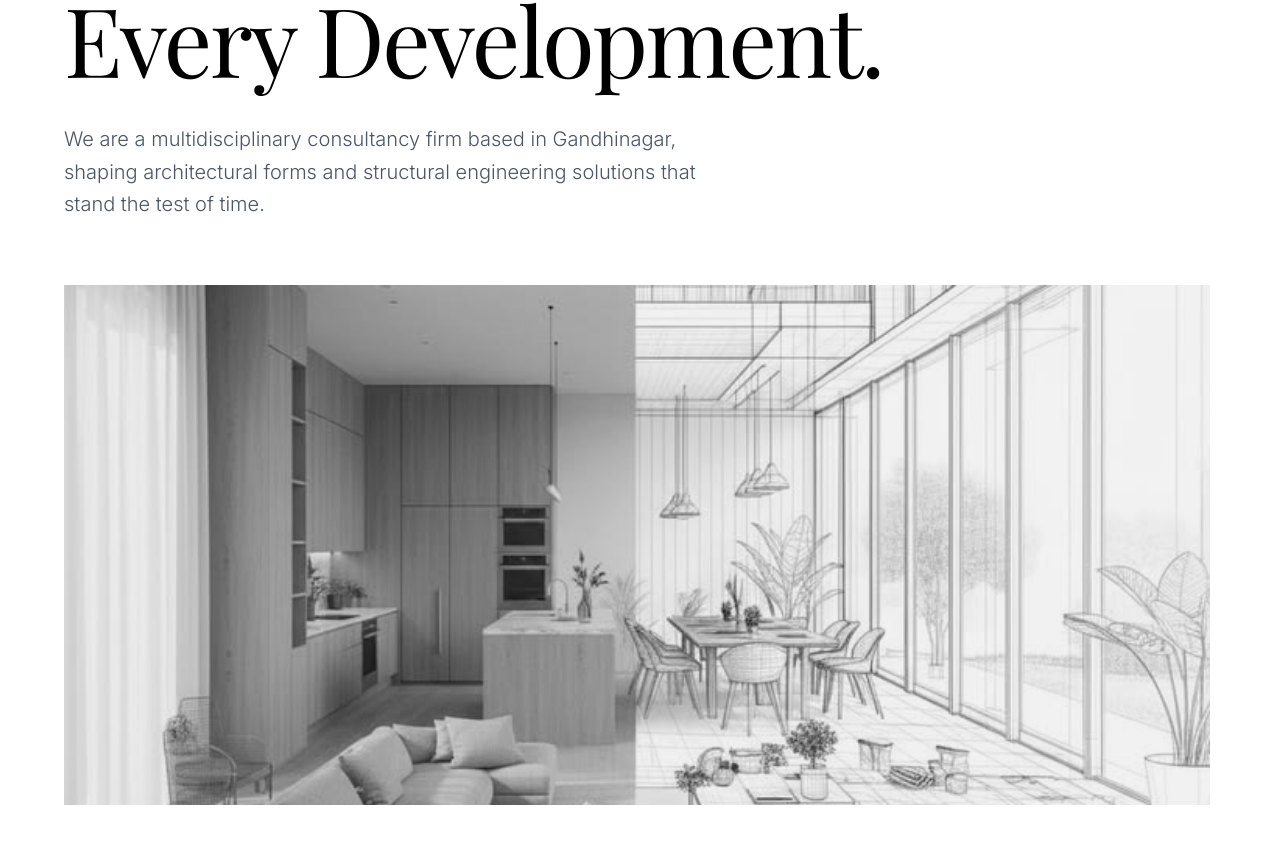
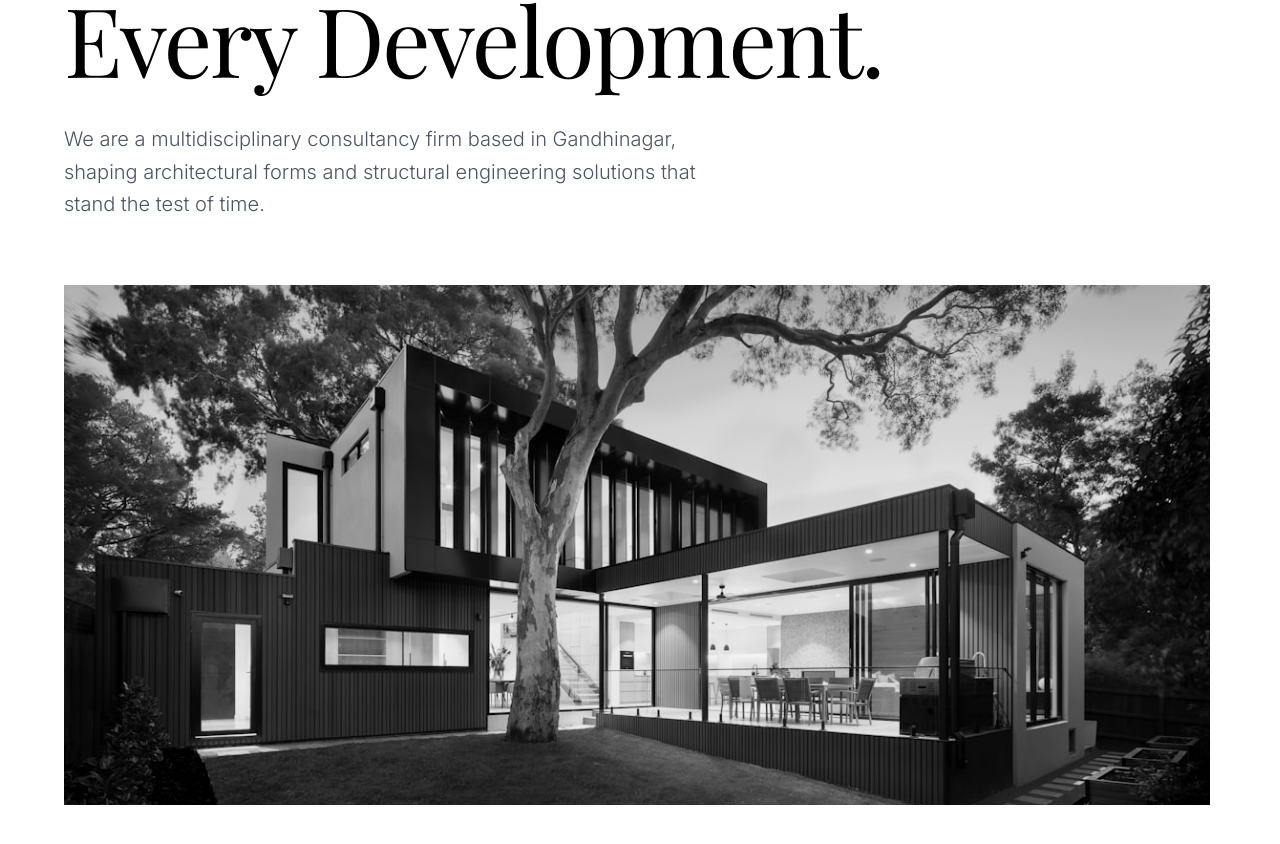
Before and after one commit to ruturkoladiya/nischay-consultancy, a Next.js app: page /about in a window 1280 px wide. Shown: the part 364-1208 px from the top of the page. Built offline with nearby package versions, Linux system fonts and the light colour scheme; a web font is replaced by a local one.

Commit message:
manage about section images

```diff
--- a/src/app/about/AboutClient.tsx
+++ b/src/app/about/AboutClient.tsx
@@ -98,7 +98,7 @@ export default function AboutClient() {
           className="w-full h-[45vh] md:h-[65vh] relative overflow-hidden group cursor-pointer"
         >
           <Image
-            src="/images/about/philosophy.jpeg"
+            src="/images/about/about_hero.jpeg"
             alt="Nischay Studio Concept"
             fill
             priority
```
Also changed, not shown: public/images/about/about_hero.jpeg (added), public/images/about/philosophy.jpeg.
